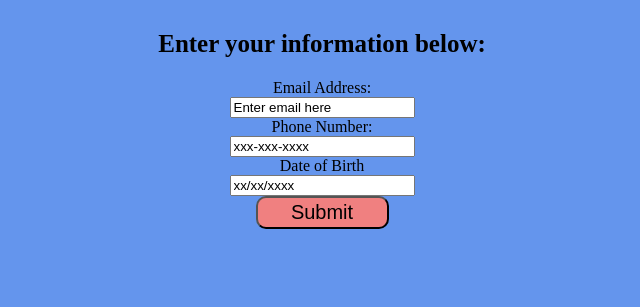
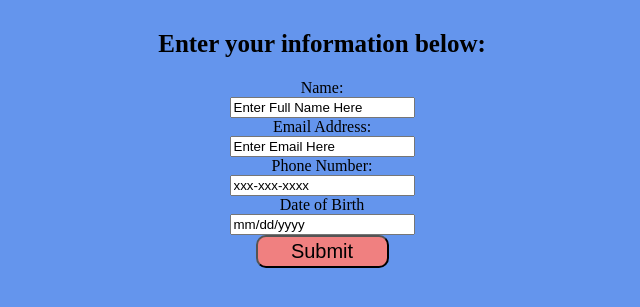
Before and after one commit to swordlaw-ITMD-362/lab-2, a plain HTML site: page index.html in a window 1280 px wide. Shown: the part 95-402 px from the top of the page, without its empty margins (318-958 px from the left). Drawn offline with Linux system fonts and the light colour scheme.

Commit message:
adding name label

```diff
--- a/index.html
+++ b/index.html
@@ -8,13 +8,15 @@
 <body>
     <h1>Interested in Joining?</h1>
     <h2>Enter your information below:</h2>
-    <form action="form-done.html">
+    <form action="form-submitted.html">
+      <label for="name">Name: </label><br>
+        <input id="name" name="name" value="Enter Full Name Here"><br>
       <label for="email">Email Address: </label><br>
-        <input id="email" name="email" value="Enter email here"><br>
+        <input id="email" name="email" value="Enter Email Here"><br>
       <label for="tel">Phone Number: </label><br>
         <input id="tel" name="phone" value="xxx-xxx-xxxx"><br>
       <label for="polyfill">Date of Birth</label><br>
-        <input id="polyfill" name="DOB" value="xx/xx/xxxx"><br>
+        <input id="polyfill" name="birthday" value="mm/dd/yyyy"><br>
       <input type="submit" value="Submit" class="submit-button"><br>
     </form>
 </body>
```
